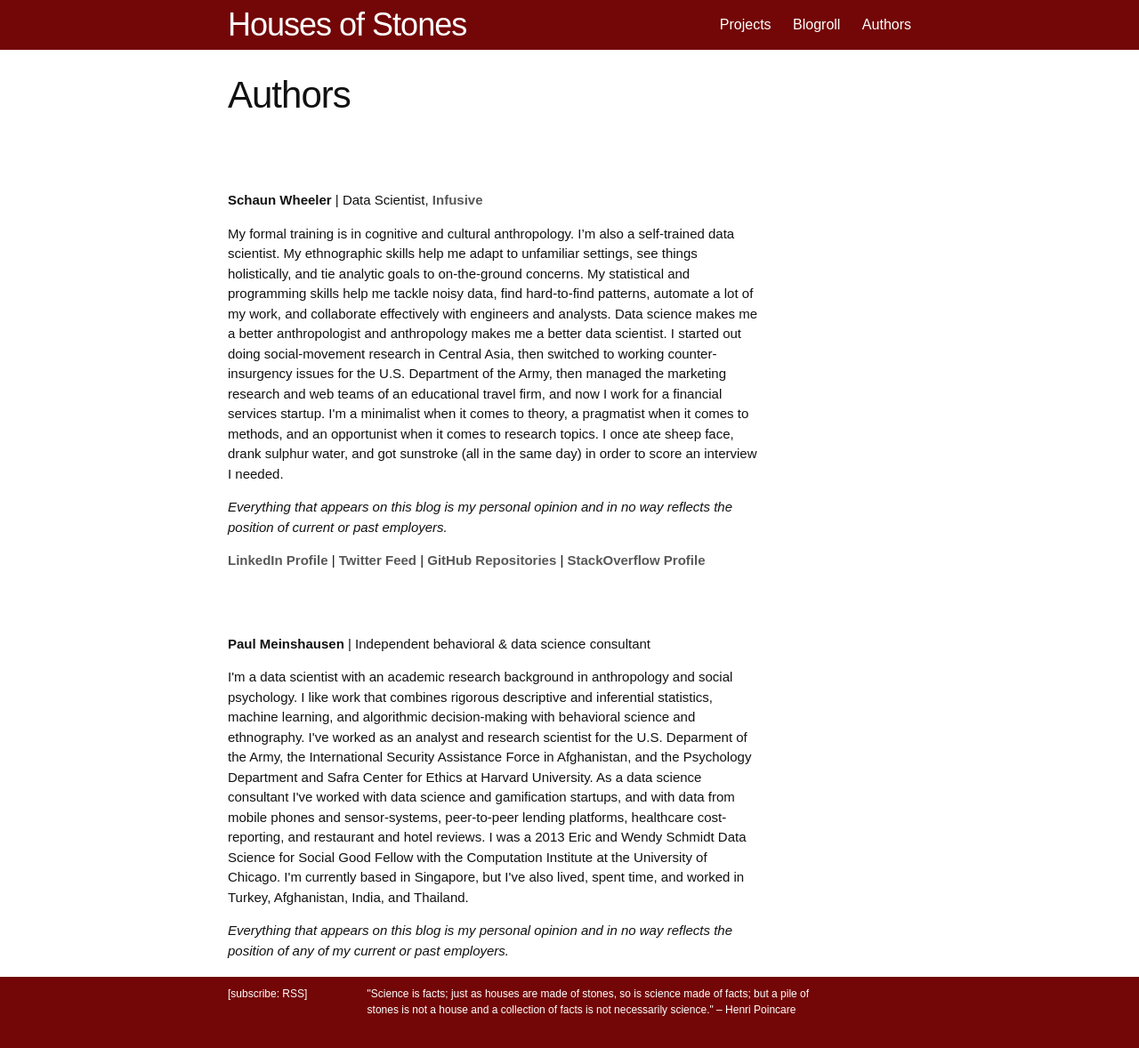
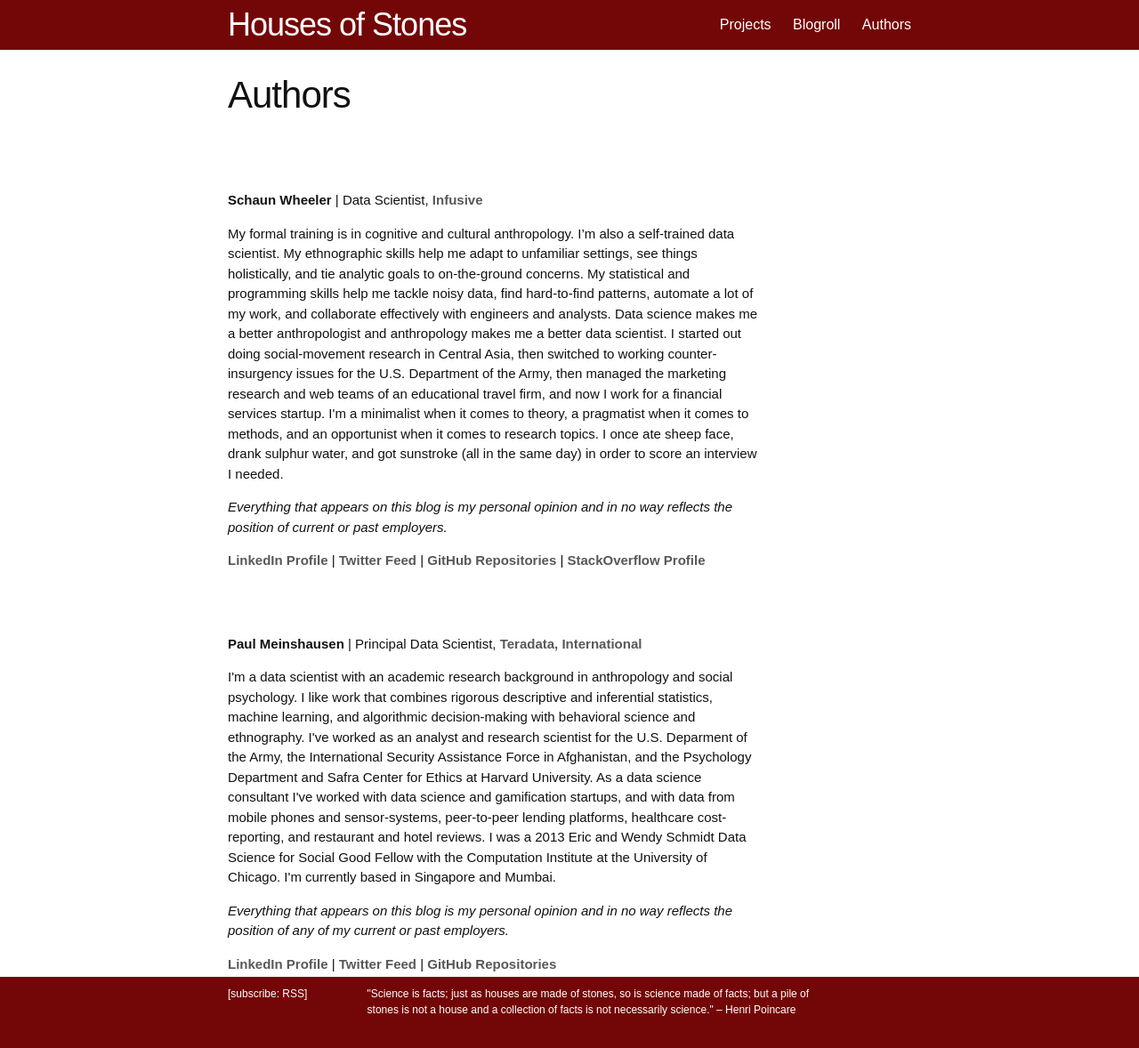
Before and after one commit to housesofstones/housesofstones.github.io, a Jekyll site: the page built from authors/index.md, in a window 1280 px wide and 1178 px high. Shown: the whole window at 89% size. Built offline with Jekyll 4.4.1, drawn with Linux system fonts in a browser that asks for light colours; nearby versions of some CDN libraries.

Commit message:
Update index.md

```diff
--- a/authors/index.md
+++ b/authors/index.md
@@ -20,11 +20,11 @@
 </p>
 
 <p style="text-align: left; font-size: 15px;" id="pmeinshausen">
-  <strong>Paul Meinshausen</strong> | Independent behavioral & data science consultant
+  <strong>Paul Meinshausen</strong> | Principal Data Scientist, <a href="http://www.teradata.com">Teradata, International</a>
 </p>
 
 <p style="text-align: left; font-size: 15px;">
-  I'm a data scientist with an academic research background in anthropology and social psychology. I like work that combines rigorous descriptive and inferential statistics, machine learning, and algorithmic decision-making with behavioral science and ethnography. I've worked as an analyst and research scientist for the U.S. Deparment of the Army, the International Security Assistance Force in Afghanistan, and the Psychology Department and Safra Center for Ethics at Harvard University. As a data science consultant I've worked with data science and gamification startups, and with data from mobile phones and sensor-systems, peer-to-peer lending platforms, healthcare cost-reporting, and restaurant and hotel reviews. I was a 2013 Eric and Wendy Schmidt Data Science for Social Good Fellow with the Computation Institute at the University of Chicago. I'm currently based in Singapore, but I've also lived, spent time, and worked in Turkey, Afghanistan, India, and Thailand.
+  I'm a data scientist with an academic research background in anthropology and social psychology. I like work that combines rigorous descriptive and inferential statistics, machine learning, and algorithmic decision-making with behavioral science and ethnography. I've worked as an analyst and research scientist for the U.S. Deparment of the Army, the International Security Assistance Force in Afghanistan, and the Psychology Department and Safra Center for Ethics at Harvard University. As a data science consultant I've worked with data science and gamification startups, and with data from mobile phones and sensor-systems, peer-to-peer lending platforms, healthcare cost-reporting, and restaurant and hotel reviews. I was a 2013 Eric and Wendy Schmidt Data Science for Social Good Fellow with the Computation Institute at the University of Chicago. I'm currently based in Singapore and Mumbai.
 </p>
 
 <p style="text-align: left; font-size: 15px;">
```
